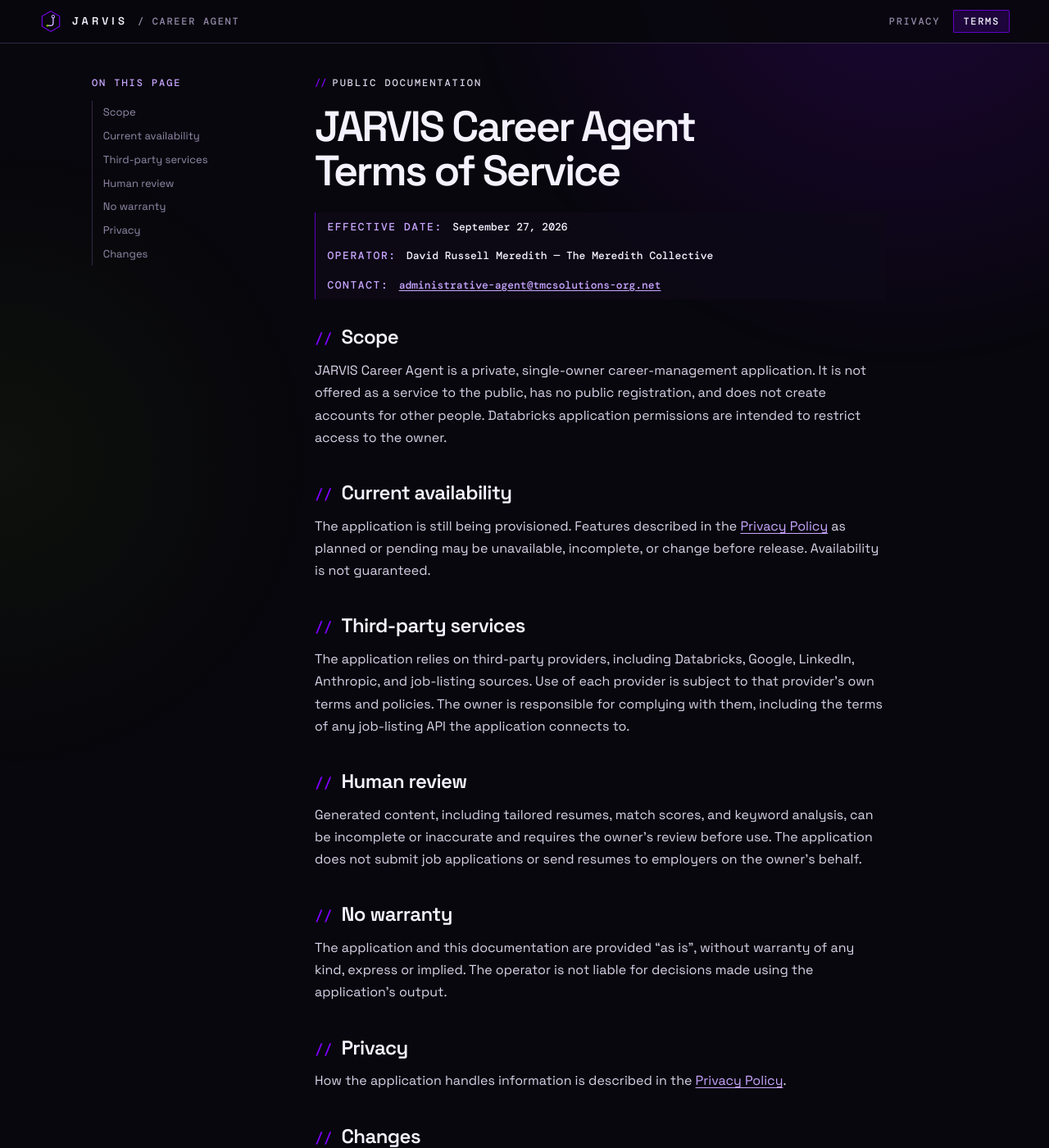
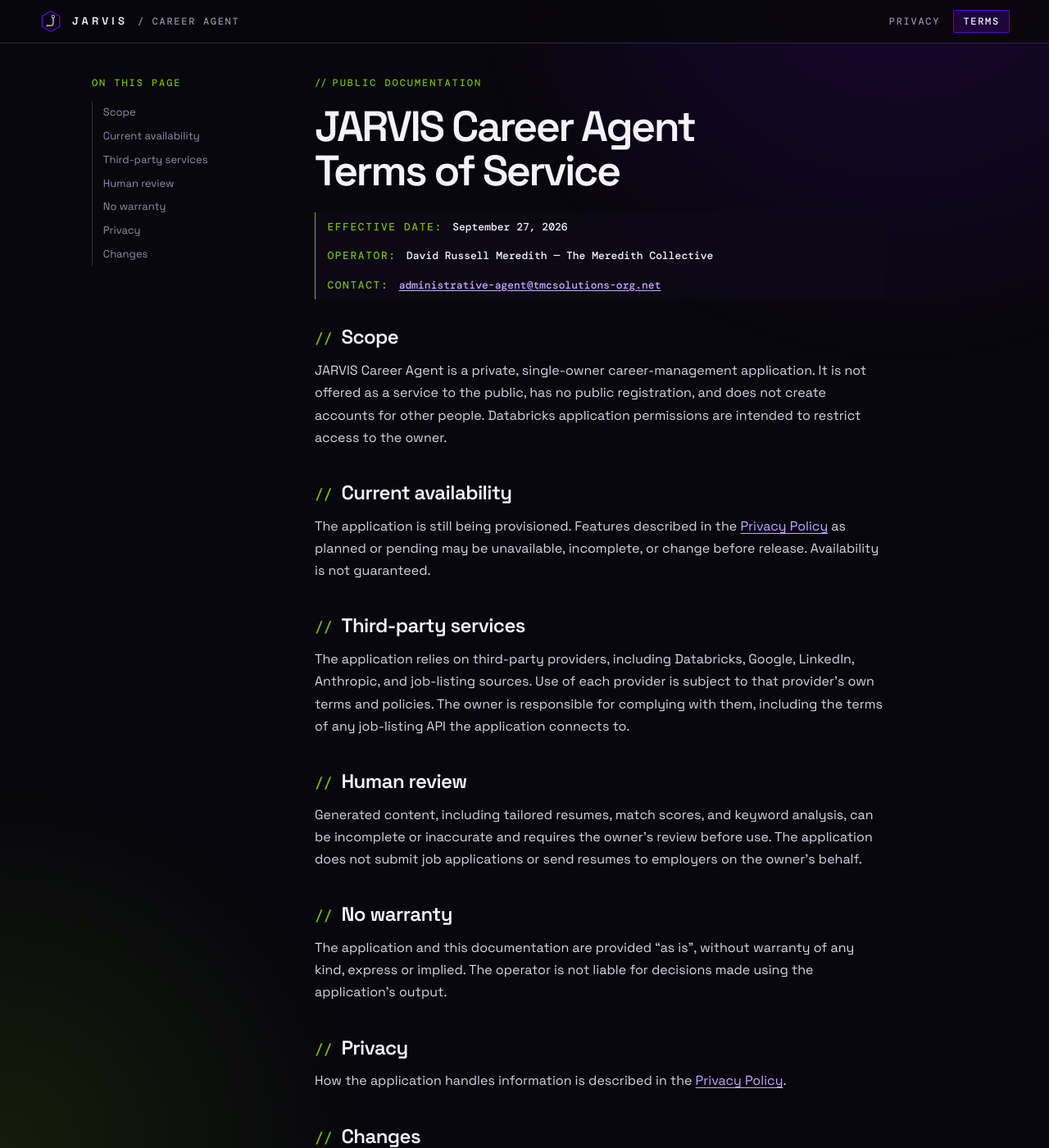
Before and after one commit to TMC-The-Meredith-Collective/career-agent-docs, a Jekyll site: the page built from terms.md, in a window 1280 px wide and 1400 px high. Shown: the whole window at 82% size. Built offline with Jekyll 4.4.1, drawn with Linux system fonts in a browser that asks for light colours.

Commit message:
docs: carry the telemetry layer in green, matching the app
The owner chose Option A from the green-accent samples. A new
--telemetry token turns the kicker, the // section markers, the
contents label, the metadata strip, and list markers green. Iris keeps
links, navigation, and focus, and the background's green glow is
stronger.

The kicker's color never applied because .doc p outranked .doc-kicker;
a more specific rule fixes that. The README's Design section records the
color roles. privacy.md and terms.md are unchanged.

Co-Authored-By: Claude Opus 5.5 <noreply@anthropic.com>

```diff
--- a/assets/css/site.css
+++ b/assets/css/site.css
@@ -39,6 +39,8 @@
   --edge: rgb(182 145 255 / 24%);
   --hairline: rgb(182 145 255 / 14%);
   --edge-bright: rgb(127 0 255 / 72%);
+  /* Accent roles, as in the app: iris for links, navigation, and focus; green for the telemetry layer. */
+  --telemetry: #76b900;
   --sans: "Space Grotesk", "Segoe UI", system-ui, sans-serif;
   --mono: "DM Mono", "Cascadia Mono", ui-monospace, monospace;
   --gutter: clamp(1rem, 4vw, 3rem);
@@ -62,8 +64,8 @@ body::before {
   z-index: -1;
   inset: 0;
   background:
-    radial-gradient(circle at 86% -6rem, rgb(127 0 255 / 18%), transparent 34rem),
-    radial-gradient(circle at 0% 40%, rgb(118 185 0 / 6%), transparent 24rem);
+    radial-gradient(circle at 86% -6rem, rgb(127 0 255 / 16%), transparent 34rem),
+    radial-gradient(circle at 0% 100%, rgb(118 185 0 / 12%), transparent 28rem);
   content: "";
   pointer-events: none;
 }
@@ -93,7 +95,7 @@ a:focus-visible { border-radius: 2px; outline: 2px solid var(--iris-soft); outli
 .brand-hex { fill: none; stroke: var(--iris); stroke-width: 1.3; }
 .brand-trace { fill: none; stroke: var(--iris-soft); stroke-width: 1.8; stroke-linecap: square; }
 .brand-node { fill: var(--void); stroke: var(--iris-soft); stroke-width: 1.3; }
-.brand-live { fill: #76b900; }
+.brand-live { fill: var(--telemetry); }
 .brand-word { font-size: 0.8125rem; font-weight: 600; letter-spacing: 0.32em; }
 .brand-sub { color: var(--muted); font: 500 0.75rem/1 var(--mono); letter-spacing: 0.14em; text-transform: uppercase; }
 .site-nav { display: flex; gap: 0.25rem; }
@@ -105,7 +107,7 @@ a:focus-visible { border-radius: 2px; outline: 2px solid var(--iris-soft); outli
 .page { max-width: 72rem; margin: 0 auto; padding: 2.5rem var(--gutter) 3.5rem; }
 .page.has-toc { display: grid; grid-template-columns: 14rem minmax(0, 1fr); gap: 3rem; }
 .toc { position: sticky; top: 5.5rem; align-self: start; max-height: calc(100vh - 7rem); overflow: auto; }
-.toc-label { margin: 0 0 0.75rem; color: var(--iris-soft); font: 500 0.75rem/1.45 var(--mono); letter-spacing: 0.16em; text-transform: uppercase; }
+.toc-label { margin: 0 0 0.75rem; color: var(--telemetry); font: 500 0.75rem/1.45 var(--mono); letter-spacing: 0.16em; text-transform: uppercase; }
 .toc ol { margin: 0; padding: 0; border-left: 1px solid var(--edge); list-style: none; }
 .toc a { display: block; margin-left: -1px; padding: 0.35rem 0.8rem; border-left: 1px solid transparent; color: var(--muted); font-size: 0.8125rem; line-height: 1.35; text-decoration: none; }
 .toc a:hover { border-left-color: var(--iris-soft); color: var(--text); }
@@ -114,8 +116,10 @@ a:focus-visible { border-radius: 2px; outline: 2px solid var(--iris-soft); outli
 /* Document */
 .doc { min-width: 0; max-width: 68ch; }
 .doc:focus { outline: none; }
-.doc-kicker { margin: 0; color: var(--iris-soft); font: 500 0.75rem/1.45 var(--mono); letter-spacing: 0.16em; text-transform: uppercase; }
-.doc-kicker::before, .doc h2::before { color: var(--iris); content: "// " / ""; letter-spacing: 0; }
+.doc-kicker { margin: 0; color: var(--telemetry); font: 500 0.75rem/1.45 var(--mono); letter-spacing: 0.16em; text-transform: uppercase; }
+/* `.doc p` outranks `.doc-kicker`, so the kicker's color needs the extra specificity. */
+.doc .doc-kicker { color: var(--telemetry); }
+.doc-kicker::before, .doc h2::before { color: var(--telemetry); content: "// " / ""; letter-spacing: 0; }
 .doc h1 { margin: 0.75rem 0 1.5rem; font-size: clamp(2rem, 5vw, 3.25rem); font-weight: 600; line-height: 1.04; letter-spacing: -0.05em; text-wrap: balance; }
 .doc h2 { margin: 2.5rem 0 0.75rem; font-size: 1.5rem; font-weight: 600; line-height: 1.2; letter-spacing: -0.025em; text-wrap: balance; }
 .doc h2::before { font: 500 0.75em var(--mono); }
@@ -124,16 +128,16 @@ a:focus-visible { border-radius: 2px; outline: 2px solid var(--iris-soft); outli
 .doc p { margin: 0 0 1rem; text-wrap: pretty; }
 .doc ul, .doc ol { margin: 0 0 1rem; padding-left: 1.25rem; }
 .doc li { margin-bottom: 0.6rem; }
-.doc li::marker { color: var(--iris-soft); }
+.doc li::marker { color: var(--telemetry); }
 .doc strong { color: var(--text); font-weight: 600; }
 .doc code { padding: 0.05rem 0.35rem; border: 1px solid var(--hairline); border-radius: 2px; background: rgb(5 4 10 / 60%); color: var(--iris-soft); font: 400 0.875em var(--mono); overflow-wrap: anywhere; }
 .doc hr { margin: 2rem 0; border: 0; border-top: 1px solid var(--edge); }
 
 /* Document metadata: the bold-labelled lines directly under the title become a readout strip. */
 .doc h1 + p:has(> strong:first-child),
-.doc p:has(> strong:first-child) + p:has(> strong:first-child) { margin: 0; padding: 0.5rem 0.9rem; border-left: 1px solid var(--edge-bright); background: rgb(14 11 24 / 72%); color: var(--text); font: 500 0.8125rem/1.5 var(--mono); }
+.doc p:has(> strong:first-child) + p:has(> strong:first-child) { margin: 0; padding: 0.5rem 0.9rem; border-left: 1px solid var(--telemetry); background: rgb(14 11 24 / 72%); color: var(--text); font: 500 0.8125rem/1.5 var(--mono); }
 .doc h1 + p:has(> strong:first-child) strong,
-.doc p:has(> strong:first-child) + p:has(> strong:first-child) strong { margin-right: 0.35em; color: var(--iris-soft); font-weight: 500; letter-spacing: 0.12em; text-transform: uppercase; }
+.doc p:has(> strong:first-child) + p:has(> strong:first-child) strong { margin-right: 0.35em; color: var(--telemetry); font-weight: 500; letter-spacing: 0.12em; text-transform: uppercase; }
 .doc p:has(> strong:first-child) + :is(h2, p:not(:has(> strong:first-child))) { margin-top: 2rem; }
 
 .site-foot { max-width: 72rem; margin: 0 auto; padding: 1.25rem var(--gutter) 2.5rem; border-top: 1px solid var(--edge); color: var(--muted); font: 500 0.75rem/1.7 var(--mono); letter-spacing: 0.1em; text-transform: uppercase; }
```
Also changed, not shown: README.md.
